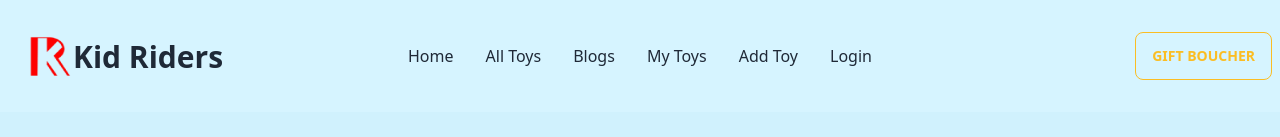
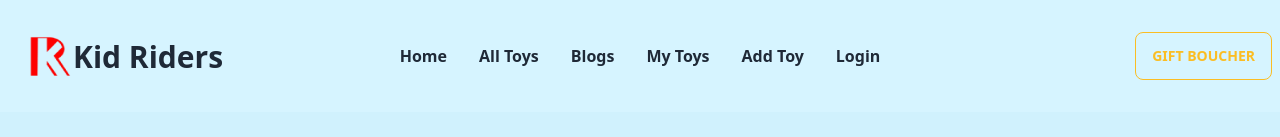
Before and after one commit to Rafatulislam60/kids-rider-client, a React (Vite) app: page / in a window 1280 px wide. Shown: the top 137 px of the page. Built offline with nearby package versions, Linux system fonts and the light colour scheme.

Commit message:
navbar added

```diff
--- a/src/pages/Home/Banner/Banner.jsx
+++ b/src/pages/Home/Banner/Banner.jsx
@@ -13,7 +13,7 @@ const Banner = () => {
         <p className="my-6 text-xs sm:text-base md:text-lg max-w-2/3 md:max-w-xl max-w-2xl text-gray-900">
           Explore active toy for smart and active kids. Brings fun and non-stop learning for your little ones. Delivering smile with toys. Get your unbeatable fun and learning experience with our creative toy.
         </p>
-        <Link to="/">
+        <Link to="/allToys">
           <button
             type="button"
             className="btn border-none rounded-xl bg-gradient-to-r from-blue-700 to-blue-500"
--- a/src/pages/Shared/Navbar/Navbar.jsx
+++ b/src/pages/Shared/Navbar/Navbar.jsx
@@ -4,22 +4,22 @@ import img from "../../../assets/23214909_1164.png";
 const Navbar = () => {
   const navItems = (
     <>
-      <li>
+      <li className="font-semibold">
         <Link to='/' className={({ isActive }) => isActive ? "text-blue-600" : "default"}>Home</Link>
       </li>
-      <li>
+      <li className="font-semibold">
         <Link to='/allToys' className={({ isActive }) => isActive ? "text-blue-600" : "default"}>All Toys</Link>
       </li>
-      <li>
+      <li className="font-semibold">
         <Link to='/blog' className={({ isActive }) => isActive ? "text-blue-600" : "default"}>Blogs</Link>
       </li>
-      <li>
+      <li className="font-semibold">
         <Link to='/myToys' className={({ isActive }) => isActive ? "text-blue-600" : "default"}>My Toys</Link>
       </li>
-      <li>
+      <li className="font-semibold">
         <Link to='/addToy' className={({ isActive }) => isActive ? "text-blue-600" : "default"}>Add Toy</Link>
       </li>
-      <li>
+      <li className="font-semibold">
         <Link to='/login' className={({ isActive }) => isActive ? "text-blue-600" : "default"}>Login</Link>
       </li>
     </>
```
